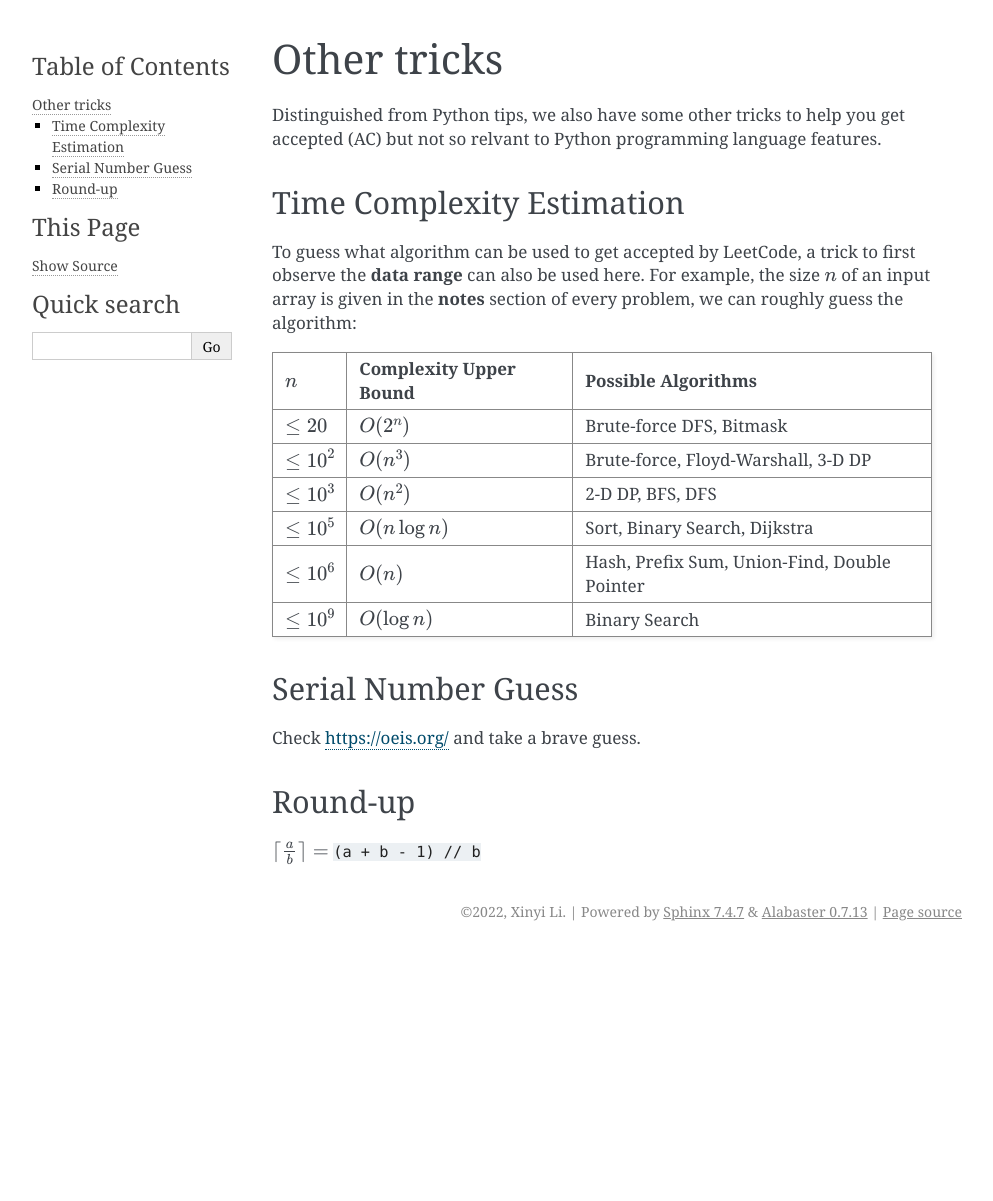
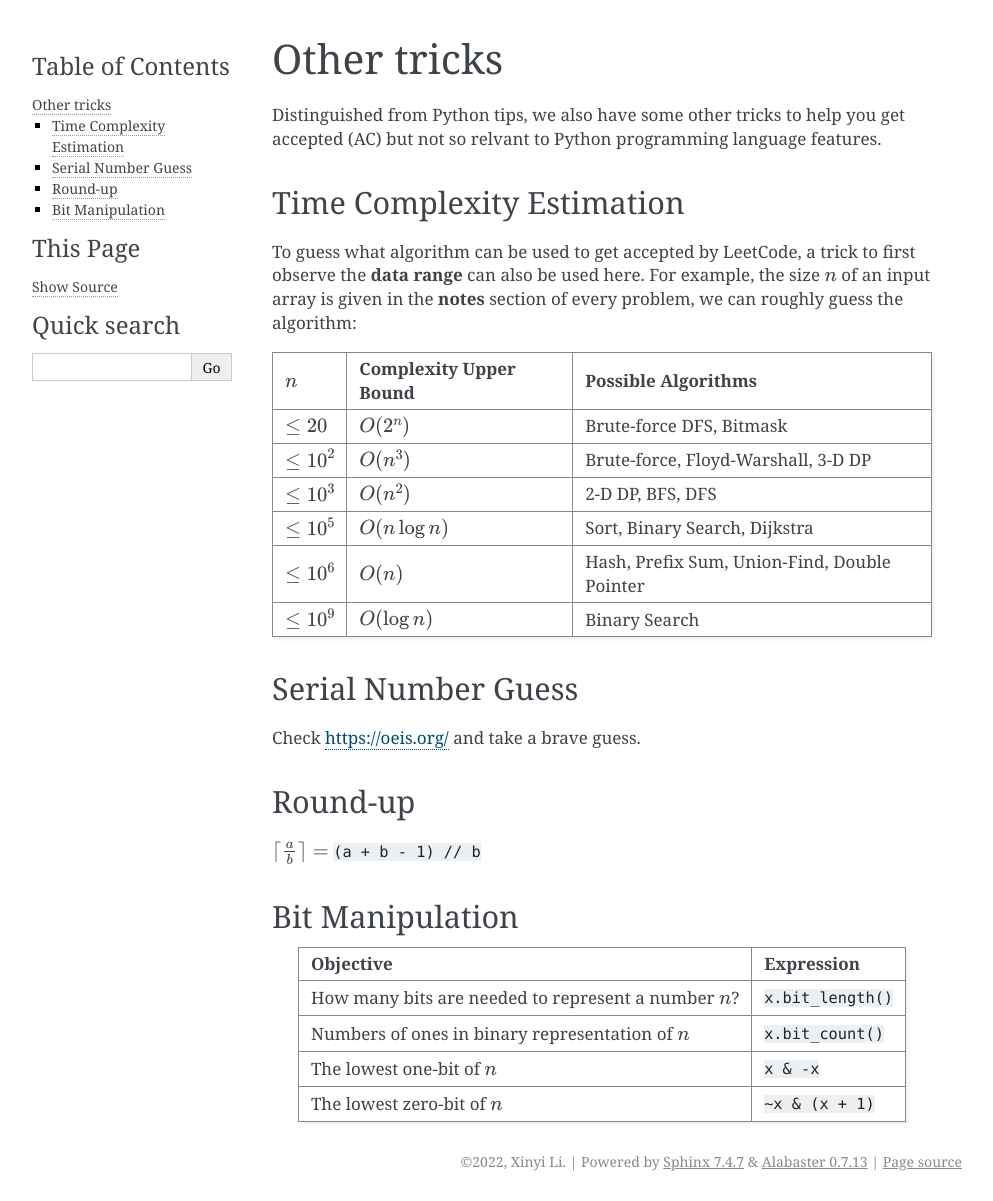
Before and after one commit to li-xin-yi/lctemplates, a Sphinx documentation site: the page built from docs/source/other-tricks.md, in a window 1280 px wide. Shown: the whole page, without its empty margins (148-1141 px from the left). Built offline with Sphinx 7.4.7, drawn with Linux system fonts in a browser that asks for light colours; before the commit the page ends 951 px from its top, so only the background shows below that.

Commit message:
Update other-tricks.md

```diff
--- a/docs/source/other-tricks.md
+++ b/docs/source/other-tricks.md
@@ -22,3 +22,12 @@ Check https://oeis.org/ and take a brave guess.
 ## Round-up
 
 $\lceil \frac{a}{b} \rceil = $ `(a + b - 1) // b`
+
+## Bit Manipulation
+
+| Objective | Expression |
+| --------- | ---------- |
+| How many bits are needed to represent a number $n$? | `x.bit_length()` |
+| Numbers of ones in binary representation of $n$ | `x.bit_count()` |
+| The lowest one-bit of $n$ | `x & -x` |
+| The lowest zero-bit of $n$ | `~x & (x + 1)` |
```
